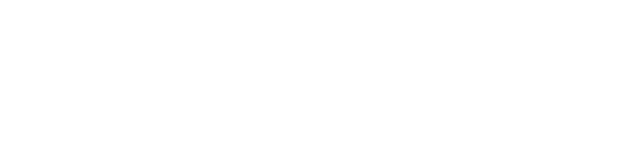
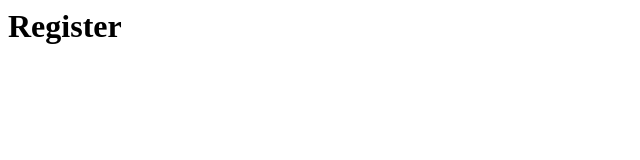
Before and after one commit to octofile/octofile.github.io, a plain HTML site: page action/register/index.html in a window 1280 px wide. Shown: the whole page, without its empty margins (0-640 px from the left). Drawn offline with Linux system fonts and the light colour scheme.

Commit message:
update html

```diff
--- a/action/register/index.html
+++ b/action/register/index.html
@@ -1,5 +1,8 @@
-<html>
-    <head>
-        <meta name="apple-itunes-app" content="app-id=1462608349, app-clip-bundle-id=com.hypobenthos.octofile.Clip">
-    </head>
+<html xmlns="http://www.w3.org/1999/xhtml">
+
+<head>
+    <title>Octofile</title>
+    <meta name="apple-itunes-app" content="app-id=1462608349, app-clip-bundle-id=com.hypobenthos.octofile.Clip">
+</head>
+<h1>Register</h1>
 </html>
```
Also changed, not shown: action/connect/index.html (+7 -4 lines), index.html (+7 -4 lines).
